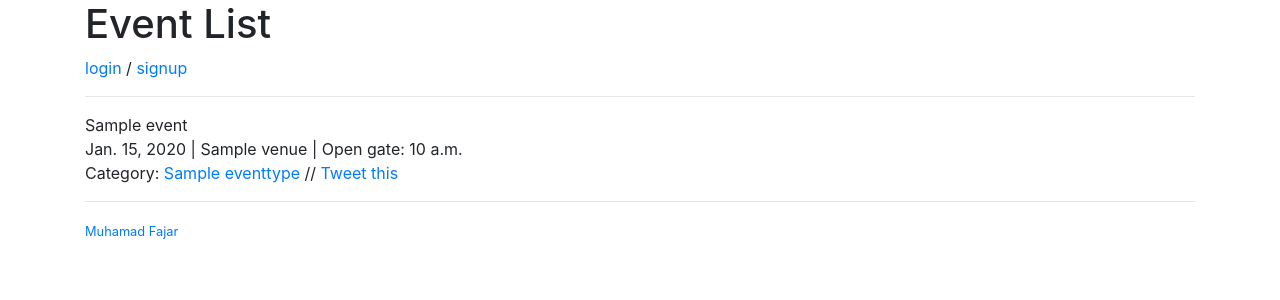
After one commit to muhfajar/social-api, a Django app: page /event/get/1/ in a window 1280 px wide. The commit adds this page. Shown: the top 300 px of the page. Run offline with Django 3.2, Linux system fonts and the light colour scheme; tables that the repository leaves empty hold one stand-in row (values such as "Sample post"); some libraries are stand-ins or nearby versions.

Commit message:
Update template and add tweet link

```diff
--- a/modules/event/views/core.py
+++ b/modules/event/views/core.py
@@ -32,7 +32,7 @@ def signup(request):
 def home(request):
     owner = request.user
     events = Event.objects.all().filter(owner_id__exact=owner.id)
-    return render(request, 'event/home.html', {'events': events})
+    return render(request, 'event/home.html', {'events': events, 'url': request.build_absolute_uri("/").rstrip("/")})
 
 
 @login_required
--- a/modules/event/views/event.py
+++ b/modules/event/views/event.py
@@ -45,3 +45,9 @@ def event_list(request):
     owner = request.user
     events = Event.objects.all().filter(owner_id__exact=owner.id)
     return render(request, 'event/event/list.html', {'events': events})
+
+
+def event_detail(request, event_id):
+    event_data = Event.objects.get(id=event_id)
+    return render(request, 'event/event/detail.html', {'event': event_data,
+                                                       'url': request.build_absolute_uri("/").rstrip("/")})
--- a/social_api/urls.py
+++ b/social_api/urls.py
@@ -36,6 +36,7 @@ urlpatterns = [
     url(r'^event-type/list/$', event_type.event_type_list, name='event-type-list'),
 
     url(r'^event/$', event.event, name='event'),
+    url(r'^event/get/(?P<event_id>[0-9]+)/$', event.event_detail, name='event-detail'),
     url(r'^event/(?P<event_id>[0-9]+)/$', event.event_update, name='event-update'),
     url(r'^event/(?P<event_id>[0-9]+)/delete/$', event.event_delete, name='event-delete'),
     url(r'^event/list/$', event.event_list, name='event-list'),
--- a/templates/base.html
+++ b/templates/base.html
@@ -22,9 +22,9 @@
             <a href="{% url 'password' %}">change password</a> /
             <a href="{% url 'logout' %}">logout</a>
             <br>
-            <a href="{% url 'event' %}">event</a> //
-            <a href="{% url 'event-type' %}">event type</a> //
-            <a href="{% url 'venue' %}">venue</a>
+            <a href="{% url 'event-list' %}">event</a> //
+            <a href="{% url 'event-type-list' %}">event type</a> //
+            <a href="{% url 'venue-list' %}">venue</a>
         {% else %}
             <a href="{% url 'login' %}">login</a> /
             <a href="{% url 'signup' %}">signup</a>
--- a/templates/event/event/create.html
+++ b/templates/event/event/create.html
@@ -1,8 +1,8 @@
 {% extends 'base.html' %}
 
 {% block content %}
+    <p><a href="{% url 'event-list' %}"><- Back</a></p>
     <h3>Event</h3>
-    <a href="{% url 'event-list' %}"><- Back</a>
     <form method="post">
         {% csrf_token %}
         {{ form.as_p }}
--- /dev/null
+++ b/templates/event/event/detail.html
@@ -0,0 +1,9 @@
+{% extends 'base.html' %}
+
+{% block content %}
+    {% if event %}
+        {{ event.name }}<br>{{ event.date }} | {{ event.venue }} | Open gate: {{ event.open_gate }}<br>Category: <a href="{% url 'type' event_type=event.type|lower %}">{{ event.type }}</a> // <a href="https://twitter.com/intent/tweet?text=Please see my {{ event.name|urlencode }} here: {{ request.build_absolute_uri|urlencode }}">Tweet this</a>
+    {% else %}
+        <p>404</p>
+    {% endif %}
+{% endblock %}
--- a/templates/event/event/list.html
+++ b/templates/event/event/list.html
@@ -1,6 +1,8 @@
 {% extends 'base.html' %}
 
 {% block content %}
+    <p><a href="{% url 'event' %}">Add event</a></p>
+
     {% if events %}
         <ul>
             {% for event in events %}
--- a/templates/event/event_type/create.html
+++ b/templates/event/event_type/create.html
@@ -1,8 +1,8 @@
 {% extends 'base.html' %}
 
 {% block content %}
+    <p><a href="{% url 'event-type-list' %}"><- Back</a></p>
     <h3>Event Type</h3>
-    <a href="{% url 'event-type-list' %}"><- Back</a>
     <form method="post">
         {% csrf_token %}
         {{ form.as_p }}
--- a/templates/event/event_type/list.html
+++ b/templates/event/event_type/list.html
@@ -1,6 +1,7 @@
 {% extends 'base.html' %}
 
 {% block content %}
+    <p><a href="{% url 'event-type' %}">Add event type</a></p>
     {% if event_types %}
         <ul>
             {% for event_type in event_types %}
--- a/templates/event/home.html
+++ b/templates/event/home.html
@@ -4,7 +4,7 @@
     {% if events %}
         <ul>
             {% for event in events %}
-                <li>{{ event.name }}<br>{{ event.date }} | {{ event.venue }} | Open gate: {{ event.open_gate }}<br>Category: <a href="{% url 'type' event_type=event.type|lower %}">{{ event.type }}</a> // <a href="https://twitter.com/intent/tweet?text={{ event.name|urlencode }}">Tweet this</a></li>
+                <li>{{ event.name }}<br>{{ event.date }} | {{ event.venue }} | Open gate: {{ event.open_gate }}<br>Category: <a href="{% url 'type' event_type=event.type|lower %}">{{ event.type }}</a> // <a href="https://twitter.com/intent/tweet?text=Please see my {{ event.name|urlencode }} here: {{ url }}{% url 'event-detail' event_id=event.id %}">Tweet this</a></li>
             {% endfor %}
         </ul>
     {% else %}
--- a/templates/event/venue/create.html
+++ b/templates/event/venue/create.html
@@ -1,8 +1,8 @@
 {% extends 'base.html' %}
 
 {% block content %}
+    <p><a href="{% url 'venue-list' %}"><- Back</a></p>
     <h3>Venue</h3>
-    <a href="{% url 'venue-list' %}"><- Back</a>
     <form method="post">
         {% csrf_token %}
         {{ form.as_p }}
--- a/templates/event/venue/list.html
+++ b/templates/event/venue/list.html
@@ -1,6 +1,8 @@
 {% extends 'base.html' %}
 
 {% block content %}
+    <p><a href="{% url 'venue' %}">Add venue</a></p>
+
     {% if venues %}
         <ul>
             {% for venue in venues %}
```
Also changed, not shown: templates/event/detail.html (deleted, +0 -9 lines).
